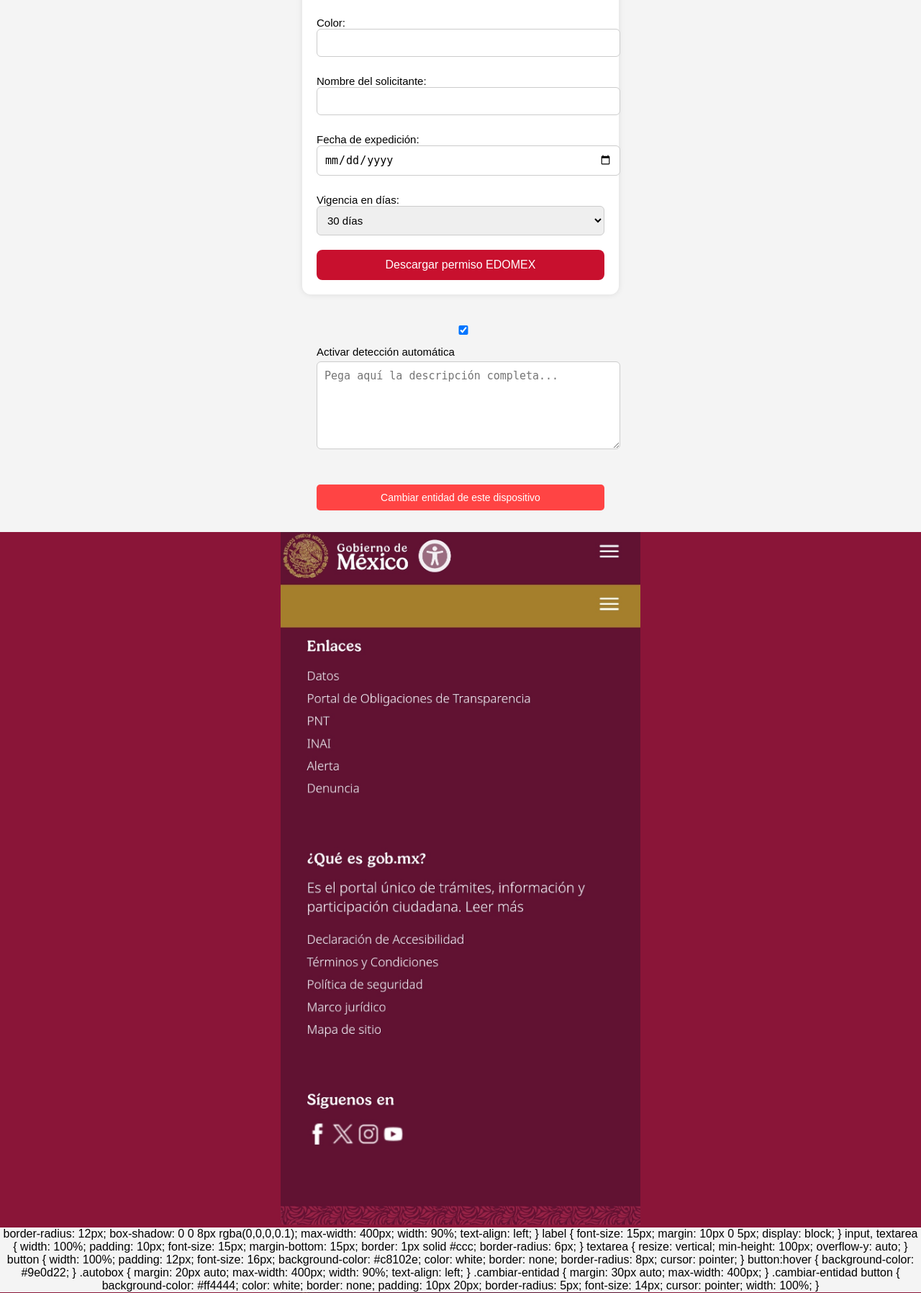
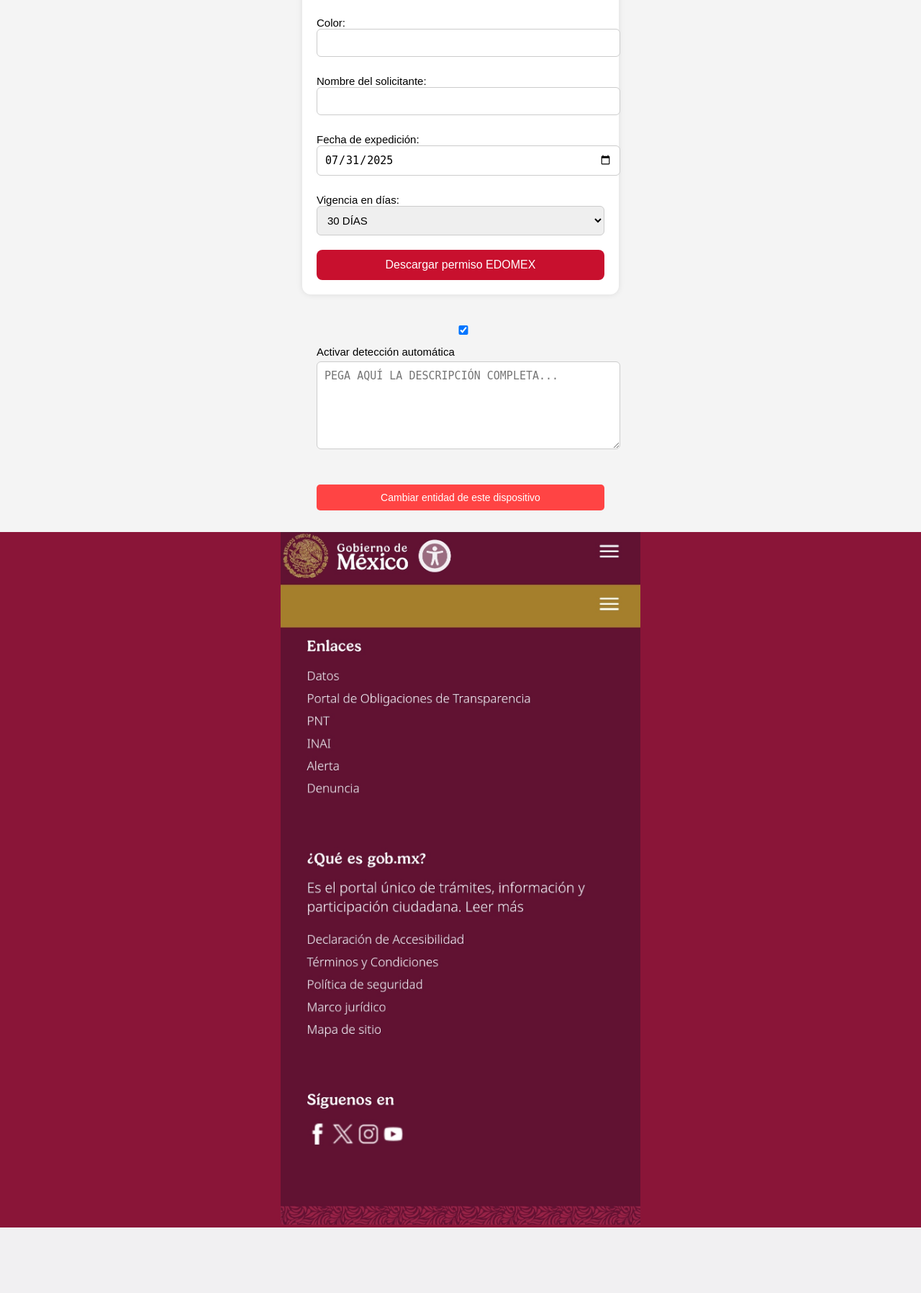
Before and after one commit to Gsr1989/formulariocdmx, a Flask app: page /formulario_edomex in a window 1280 px wide. Shown: the part 901-2697 px from the top of the page at 72% size. After the commit the page ends 2606 px from the top, so only its background shows below. Run offline with Flask 2, Linux system fonts and the light colour scheme; the visitor is signed in with stand-in values (Sample User, id 1).

Commit message:
Update formulario_edomex.html

```diff
--- a/templates/formulario_edomex.html
+++ b/templates/formulario_edomex.html
@@ -1,4 +1,6 @@
-<!DOCTYPE html><html lang="es"><head>
+<!DOCTYPE html>
+<html lang="es">
+<head>
   <meta charset="UTF-8">
   <title>Formulario EDOMEX</title>
   <meta name="viewport" content="width=device-width, initial-scale=1">
@@ -44,6 +46,7 @@
       margin-bottom: 15px;
       border: 1px solid #ccc;
       border-radius: 6px;
+      text-transform: uppercase;
     }
     textarea {
       resize: vertical;
@@ -85,117 +88,13 @@
     }
   </style>
 </head>
-<body><header>
+<body>
+<header>
   <img src="{{ url_for('static', filename='logo.png') }}" alt="Encabezado">
-</header><h2>Formulario EDOMEX</h2>
-<form action="{{ url_for('formulario_edomex') }}"
-      method="POST"
-      target="_blank"
-      autocomplete="off">
-  <label>Marca:
-    <input type="text" name="marca" id="marca" required maxlength="20" value="{{ marca|default('') }}">
-  </label>
-  <label>Línea:
-    <input type="text" name="linea" id="linea" required maxlength="20" value="{{ linea|default('') }}">
-  </label>
-  <label>Año:
-    <input type="text" name="anio" id="anio" required maxlength="4" value="{{ anio|default('') }}">
-  </label>
-  <label>Número de serie:
-    <input type="text" name="serie" id="serie" required maxlength="17" value="{{ serie|default('') }}">
-  </label>
-  <label>Número de motor:
-    <input type="text" name="motor" id="motor" required maxlength="25" value="{{ motor|default('') }}">
-  </label>
-  <label>Color:
-    <input type="text" name="color" id="color" required maxlength="15" value="{{ color|default('') }}">
-  </label>
-  <label>Nombre del solicitante:
-    <input type="text" name="nombre" id="nombre" required value="{{ nombre|default('') }}">
-  </label><label>Fecha de expedición: <input type="date" name="fecha_exp" id="fecha_exp" value="{{ fecha_exp|default(today) }}"> </label> <label>Vigencia en días: <select name="vigencia" id="vigencia"> <option value="30" selected>30 días</option> <option value="60">60 días</option> <option value="90">90 días</option> </select> </label>
+</header>
 
-<button type="submit">Descargar permiso EDOMEX</button>
+<h2>Formulario EDOMEX</h2>
 
-</form><div class="autobox">
-  <label><input type="checkbox" id="modoAuto" checked> Activar detección automática</label>
-  <textarea id="autotexto" placeholder="Pega aquí la descripción completa..."></textarea>
-</div><div class="cambiar-entidad">
-  <button onclick="borrarEntidad()">Cambiar entidad de este dispositivo</button>
-</div><footer>
-  <img src="{{ url_for('static', filename='footer.png') }}" alt="Pie de página">
-</footer><script>
-  const campos = ["marca", "linea", "anio", "serie", "motor", "color", "nombre"];
-  campos.forEach(id => {
-    const el = document.getElementById(id);
-    el.addEventListener("input", () => {
-      el.value = el.value.toUpperCase();
-    });
-  });const campo = document.getElementById("autotexto"); const auto = document.getElementById("modoAuto"); campo.addEventListener("input", () => { if (!auto.checked) return; const texto = campo.value.toUpperCase(); const parts = texto.split("|").map(p => p.trim()); parts.forEach(part => { const [key, val] = part.split(":").map(p => p.trim()); if (key.includes("FOLIO")) return; if (key.includes("MARCA")) document.getElementById("marca").value = val; if (key.includes("LÍNEA") || key.includes("LINEA")) document.getElementById("linea").value = val; if (key.includes("AÑO")) document.getElementById("anio").value = val; if (key.includes("SERIE")) document.getElementById("serie").value = val; if (key.includes("MOTOR")) document.getElementById("motor").value = val; }); });
-
-function borrarEntidad() { localStorage.removeItem('entidad_preferida'); alert('Entidad eliminada. Volverás al menú principal.'); window.location.href = "/"; } </script></body>
-
-</html>      border-radius: 12px;
-      box-shadow: 0 0 8px rgba(0,0,0,0.1);
-      max-width: 400px;
-      width: 90%;
-      text-align: left;
-    }
-    label {
-      font-size: 15px;
-      margin: 10px 0 5px;
-      display: block;
-    }
-    input, textarea {
-      width: 100%;
-      padding: 10px;
-      font-size: 15px;
-      margin-bottom: 15px;
-      border: 1px solid #ccc;
-      border-radius: 6px;
-    }
-    textarea {
-      resize: vertical;
-      min-height: 100px;
-      overflow-y: auto;
-    }
-    button {
-      width: 100%;
-      padding: 12px;
-      font-size: 16px;
-      background-color: #c8102e;
-      color: white;
-      border: none;
-      border-radius: 8px;
-      cursor: pointer;
-    }
-    button:hover {
-      background-color: #9e0d22;
-    }
-    .autobox {
-      margin: 20px auto;
-      max-width: 400px;
-      width: 90%;
-      text-align: left;
-    }
-    .cambiar-entidad {
-      margin: 30px auto;
-      max-width: 400px;
-    }
-    .cambiar-entidad button {
-      background-color: #ff4444;
-      color: white;
-      border: none;
-      padding: 10px 20px;
-      border-radius: 5px;
-      font-size: 14px;
-      cursor: pointer;
-      width: 100%;
-    }
-  </style>
-</head>
-<body><header>
-  <img src="{{ url_for('static', filename='logo.png') }}" alt="Encabezado">
-</header><h2>Formulario EDOMEX</h2>
 <form action="{{ url_for('formulario_edomex') }}"
       method="POST"
       target="_blank"
@@ -221,15 +120,34 @@ function borrarEntidad() { localStorage.removeItem('entidad_preferida'); alert('
   <label>Nombre del solicitante:
     <input type="text" name="nombre" id="nombre" required value="{{ nombre|default('') }}">
   </label>
+  <label>Fecha de expedición:
+    <input type="date" name="fecha_exp" id="fecha_exp">
+  </label>
+  <label>Vigencia en días:
+    <select name="vigencia" id="vigencia">
+      <option value="30" selected>30 días</option>
+      <option value="60">60 días</option>
+      <option value="90">90 días</option>
+    </select>
+  </label>
+
   <button type="submit">Descargar permiso EDOMEX</button>
-</form><div class="autobox">
+</form>
+
+<div class="autobox">
   <label><input type="checkbox" id="modoAuto" checked> Activar detección automática</label>
   <textarea id="autotexto" placeholder="Pega aquí la descripción completa..."></textarea>
-</div><div class="cambiar-entidad">
+</div>
+
+<div class="cambiar-entidad">
   <button onclick="borrarEntidad()">Cambiar entidad de este dispositivo</button>
-</div><footer>
+</div>
+
+<footer>
   <img src="{{ url_for('static', filename='footer.png') }}" alt="Pie de página">
-</footer><script>
+</footer>
+
+<script>
   const campos = ["marca", "linea", "anio", "serie", "motor", "color", "nombre"];
   campos.forEach(id => {
     const el = document.getElementById(id);
@@ -260,5 +178,15 @@ function borrarEntidad() { localStorage.removeItem('entidad_preferida'); alert('
     alert('Entidad eliminada. Volverás al menú principal.');
     window.location.href = "/";
   }
-</script></body>
+
+  // Prellenar automáticamente la fecha actual (CDMX) en el input de fecha_exp
+  const fechaInput = document.getElementById("fecha_exp");
+  if (fechaInput && !fechaInput.value) {
+    const hoyCDMX = new Date(
+      new Date().toLocaleString("en-US", { timeZone: "America/Mexico_City" })
+    ).toISOString().split("T")[0];
+    fechaInput.value = hoyCDMX;
+  }
+</script>
+</body>
 </html>
```
